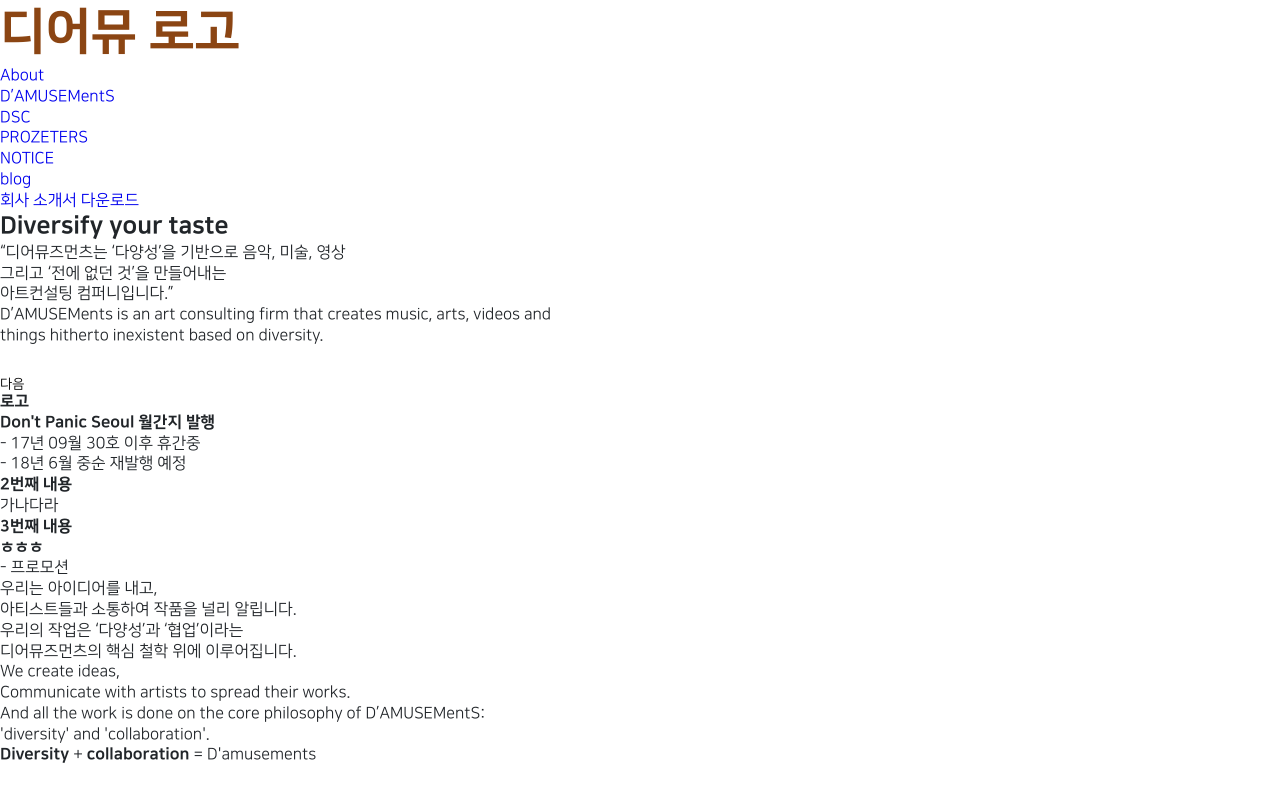
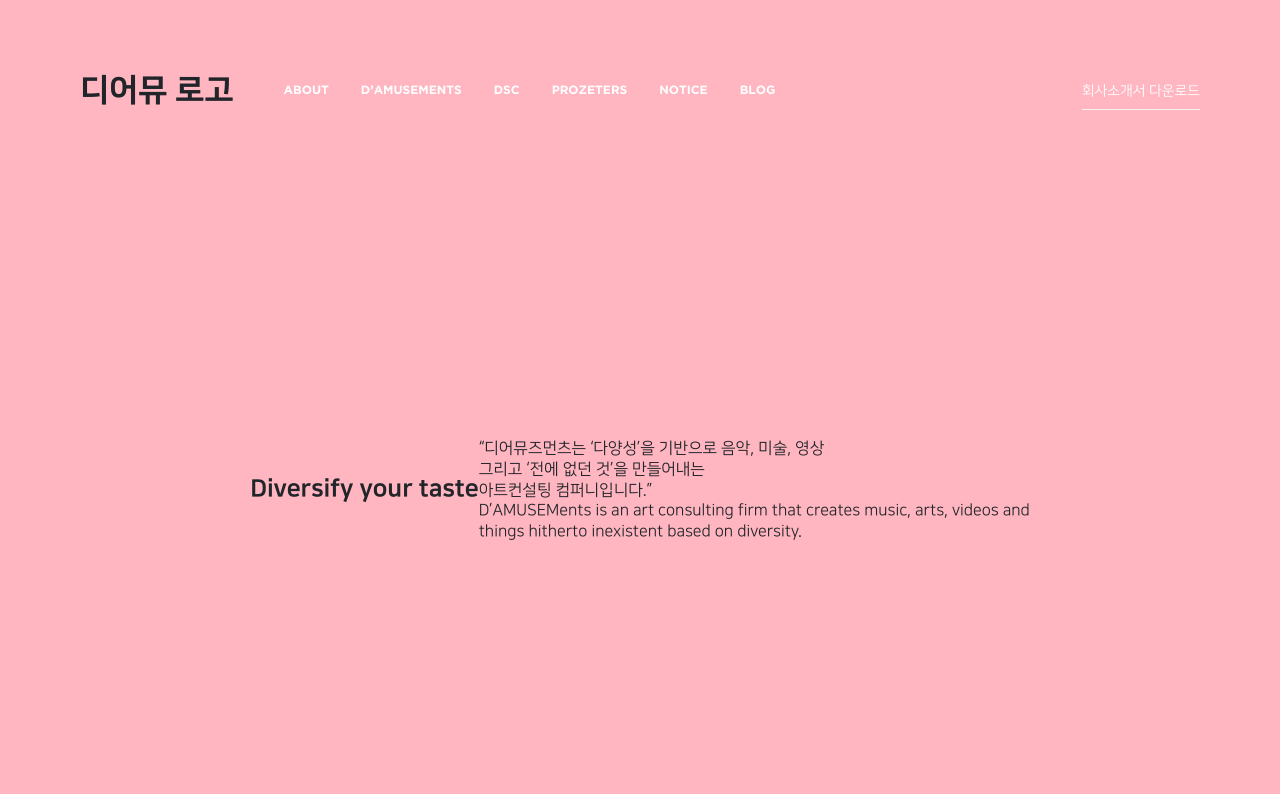
Before and after one commit to AnnYKim/damusements_hompage, a website: page app/src/index.html in a window 1280 px wide. Shown: the top 794 px of the page. Drawn offline with Linux system fonts and the light colour scheme.

Commit message:
style - header

```diff
--- a/app/src/css/scss/base/_font.scss
+++ b/app/src/css/scss/base/_font.scss
@@ -1,36 +1,65 @@
 @charset "utf-8";
 
-// Font
+// **** Font
+
+// 나눔스퀘어
+$NanumSquareR: "NanumSquareR";
+$NanumSquareL: "NanumSquareL";
+$NanumSquareB: "NanumSquareB";
+$NanumSquareEB: "NanumSquareEB";
 
 @font-face {
   font-family: "NanumSquare";
   font-weight: 400;
-  src: url(#{$path-font}NanumSquareR.eot);
-  src: url(#{$path-font}NanumSquareR.eot?#iefix) format("embedded-opentype"),
-    url(#{$path-font}NanumSquareR.woff) format("woff"),
-    url(#{$path-font}NanumSquareR.ttf) format("truetype");
+  src: url(#{$path-font}#{$NanumSquareR}.eot);
+  src: url(#{$path-font}#{$NanumSquareR}.eot?#iefix) format("embedded-opentype"),
+    url(#{$path-font}#{$NanumSquareR}.woff) format("woff"),
+    url(#{$path-font}#{$NanumSquareR}.ttf) format("truetype");
 }
 @font-face {
   font-family: "NanumSquare";
   font-weight: 300;
-  src: url(#{$path-font}NanumSquareL.eot);
-  src: url(#{$path-font}NanumSquareL.eot?#iefix) format("embedded-opentype"),
-    url(#{$path-font}NanumSquareL.woff) format("woff"),
-    url(#{$path-font}NanumSquareL.ttf) format("truetype");
+  src: url(#{$path-font}#{$NanumSquareL}.eot);
+  src: url(#{$path-font}#{$NanumSquareL}.eot?#iefix) format("embedded-opentype"),
+    url(#{$path-font}#{$NanumSquareL}.woff) format("woff"),
+    url(#{$path-font}#{$NanumSquareL}.ttf) format("truetype");
 }
 @font-face {
   font-family: "NanumSquare";
   font-weight: 600;
-  src: url(#{$path-font}NanumSquareB.eot);
-  src: url(#{$path-font}NanumSquareB.eot?#iefix) format("embedded-opentype"),
-    url(#{$path-font}NanumSquareB.woff) format("woff"),
-    url(#{$path-font}NanumSquareB.ttf) format("truetype");
+  src: url(#{$path-font}#{$NanumSquareB}.eot);
+  src: url(#{$path-font}#{$NanumSquareB}.eot?#iefix) format("embedded-opentype"),
+    url(#{$path-font}#{$NanumSquareB}.woff) format("woff"),
+    url(#{$path-font}#{$NanumSquareB}.ttf) format("truetype");
 }
 @font-face {
   font-family: "NanumSquare";
   font-weight: 800;
-  src: url(#{$path-font}NanumSquareEB.eot);
-  src: url(#{$path-font}NanumSquareEB.eot?#iefix) format("embedded-opentype"),
-    url(#{$path-font}NanumSquareEB.woff) format("woff"),
-    url(#{$path-font}NanumSquareEB.ttf) format("truetype");
+  src: url(#{$path-font}#{$NanumSquareEB}.eot);
+  src: url(#{$path-font}#{$NanumSquareEB}.eot?#iefix)
+      format("embedded-opentype"),
+    url(#{$path-font}#{$NanumSquareEB}.woff) format("woff"),
+    url(#{$path-font}#{$NanumSquareEB}.ttf) format("truetype");
 }
+
+// 고담
+$GothamMedium: "GothamMedium";
+$GothamBold: "GothamBold";
+
+@font-face {
+  font-family: "Gotham";
+  font-weight: 400;
+  src: url(#{$path-font}#{$GothamMedium}.eot);
+  src: url(#{$path-font}#{$GothamMedium}.eot?#iefix) format("embedded-opentype"),
+    url(#{$path-font}#{$GothamMedium}.woff) format("woff"),
+    url(#{$path-font}#{$GothamMedium}.ttf) format("truetype");
+}
+
+@font-face {
+  font-family: "Gotham";
+  font-weight: 800;
+  src: url(#{$path-font}#{$GothamBold}.eot);
+  src: url(#{$path-font}#{$GothamBold}.eot?#iefix) format("embedded-opentype"),
+    url(#{$path-font}#{$GothamBold}.woff) format("woff"),
+    url(#{$path-font}#{$GothamBold}.ttf) format("truetype");
+}
--- a/app/src/css/scss/helpers/_mixins.scss
+++ b/app/src/css/scss/helpers/_mixins.scss
@@ -6,6 +6,10 @@
 // 폰트
 @mixin font-main($weight: 400) {
   font-family: "NanumSquare", AppleGothic, sans-serif, Helvetica;
+  font-weight: $weight;
+}
+@mixin font-sub($weight: 400) {
+  font-family: "Gotham", AppleGothic, sans-serif, Helvetica;
   font-weight: $weight;
 }
 
--- /dev/null
+++ b/app/src/css/scss/layout/_visual.scss
@@ -0,0 +1,12 @@
+@charset "utf-8";
+
+// Visual
+
+.visual {
+  @include flexbox;
+  @include justify-content(center);
+  @include align-items(center);
+  width: 100%;
+  height: 980px;
+  background: lightpink;
+}
--- a/app/src/css/scss/modules/_header.scss
+++ b/app/src/css/scss/modules/_header.scss
@@ -2,7 +2,88 @@
 
 // Header
 
-h1 {
-  font-size: 50px;
-  color: saddlebrown;
+.header {
+  position: absolute;
+  top: 70px;
+  left: 0;
+  width: 100%;
+  max-width: 1920px;
+  padding: 0 80px;
+  @include flexbox;
+  @include justify-content(space-between);
+  @include align-items(center);
+  box-sizing: border-box;
+
+  .header-container {
+    // 로고 + 네비게이션 묶는 용도
+    @include flexbox;
+  }
+
+  .header-logo {
+    margin-right: 50px;
+  }
+
+  .header-navigation {
+    @include flexbox;
+    @include align-items(center);
+
+    li {
+      margin-left: 32px;
+
+      &:first-child {
+        margin-left: 0;
+      }
+
+      a {
+        display: block;
+        width: 100%;
+        height: 100%;
+        font-size: 12px;
+        @include font-sub(800);
+        color: #fff;
+        text-transform: uppercase;
+
+        &:visited,
+        &:active {
+          color: #fff;
+        }
+
+        //TODO: 임시 효과
+        &:hover {
+          opacity: 0.6;
+        }
+
+        //TODO: 임시 효과
+        &:focus {
+          outline: 0;
+          opacity: 0.6;
+        }
+      }
+    }
+  } //end of .header-navigation
+
+  .header-download {
+    .download-introduction {
+      padding-bottom: 10px;
+      color: #fff;
+      font-size: 14px;
+      border-bottom: 1px solid rgba(255, 255, 255, 0.8);
+
+      &:visited,
+      &:active {
+        color: #fff;
+      }
+
+      //TODO: 임시 효과
+      &:hover {
+        opacity: 0.6;
+      }
+
+      //TODO: 임시 효과
+      &:focus {
+        outline: 0;
+        opacity: 0.6;
+      }
+    }
+  } //end of .header-download
 }
--- a/app/src/css/scss/style.scss
+++ b/app/src/css/scss/style.scss
@@ -21,5 +21,6 @@
 @import "modules/header";
 
 // 레이아웃
+@import "layout/visual";
 
 //벤더
--- a/app/src/index.html
+++ b/app/src/index.html
@@ -20,32 +20,32 @@
 <body>
 
   <header class="header">
-    <h1>디어뮤 로고</h1>
-    <nav class="header-navigation">
-      <ul>
-        <li class="header-navigation-item">
+    <div class="header-container">
+      <h1 class="header-logo">디어뮤 로고</h1>
+      <ul class="header-navigation">
+        <li>
           <a href="#">About</a>
         </li>
-        <li class="header-navigation-item">
+        <li>
           <a href="#">D’AMUSEMentS</a>
         </li>
-        <li class="header-navigation-item">
+        <li>
           <a href="#">DSC</a>
         </li>
-        <li class="header-navigation-item">
+        <li>
           <a href="#">PROZETERS</a>
         </li>
-        <li class="header-navigation-item">
+        <li>
           <a href="#">NOTICE</a>
         </li>
         </li>
-        <li class="header-navigation-item">
+        <li>
           <a href="#">blog</a>
         </li>
       </ul>
-    </nav>
+    </div>
     <div class="header-download">
-      <a href="#" class="download-introduction">회사 소개서 다운로드</a>
+      <a href="#" class="download-introduction">회사소개서 다운로드</a>
     </div>
   </header>
   <!--//end of .header-->
@@ -66,6 +66,7 @@
         <br/> things hitherto inexistent based on diversity.
       </p>
     </div>
+    <div class="visual-dim"></div>
   </section>
   <!--//end of .section.visual-->
 
```
Also changed, not shown: app/dist/css/style.css, app/dist/index.html, app/src/css/style.css, 2 other files.
